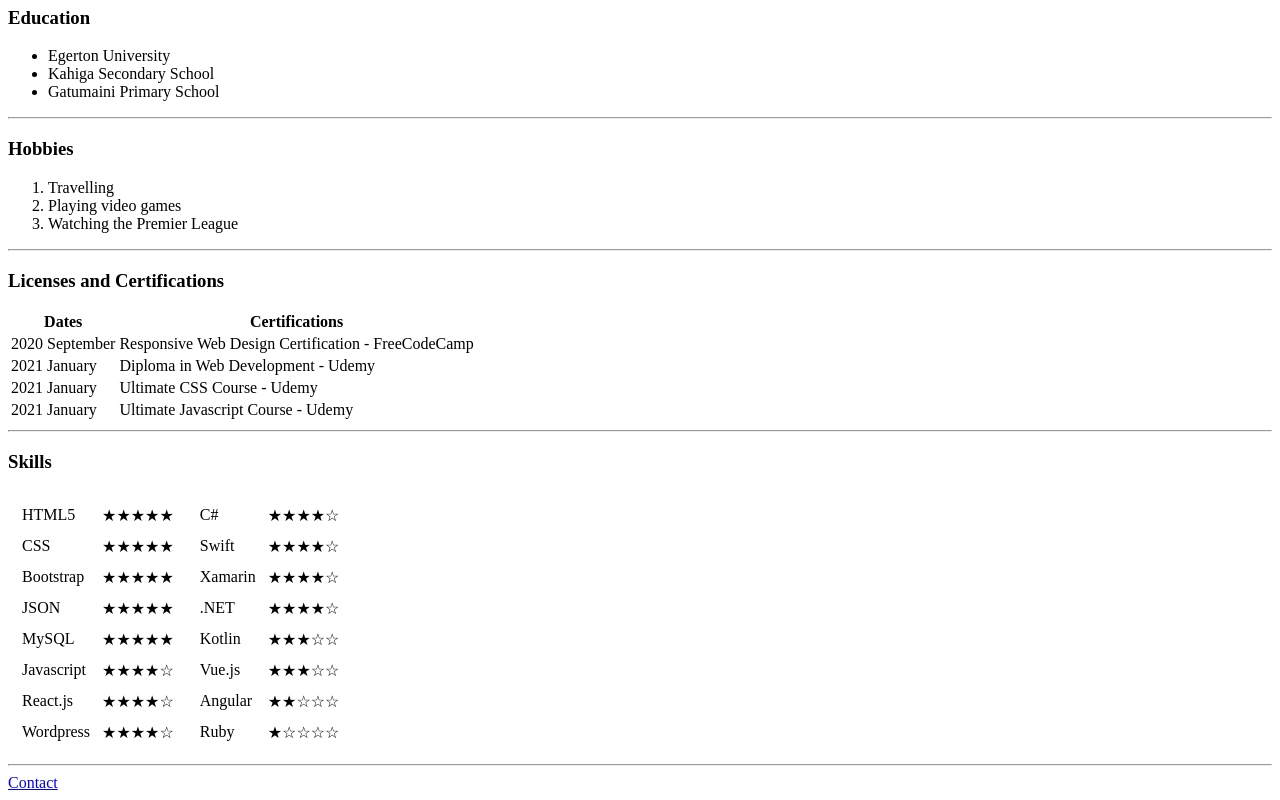
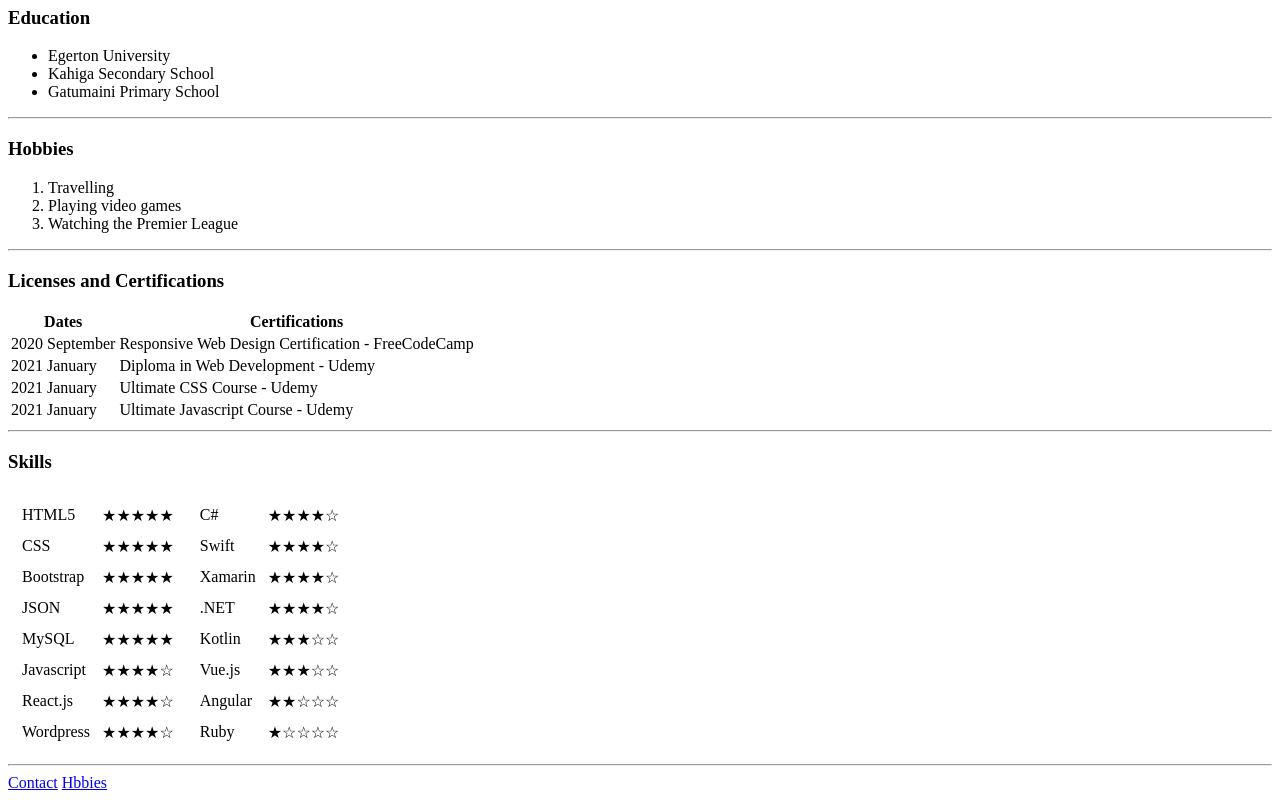
Before and after one commit to Dorminuse/CV, a plain HTML site: page index.html in a window 1280 px wide. Shown: the part 476-1276 px from the top of the page. Drawn offline with Linux system fonts and the light colour scheme.

Commit message:
Update index.html

```diff
--- a/index.html
+++ b/index.html
@@ -149,5 +149,6 @@
 <hr>
 
     <a href="contact-me.html">Contact</a>
+    <a href="hobbies.html">Hbbies</a>
 </body>
 </html>
```
